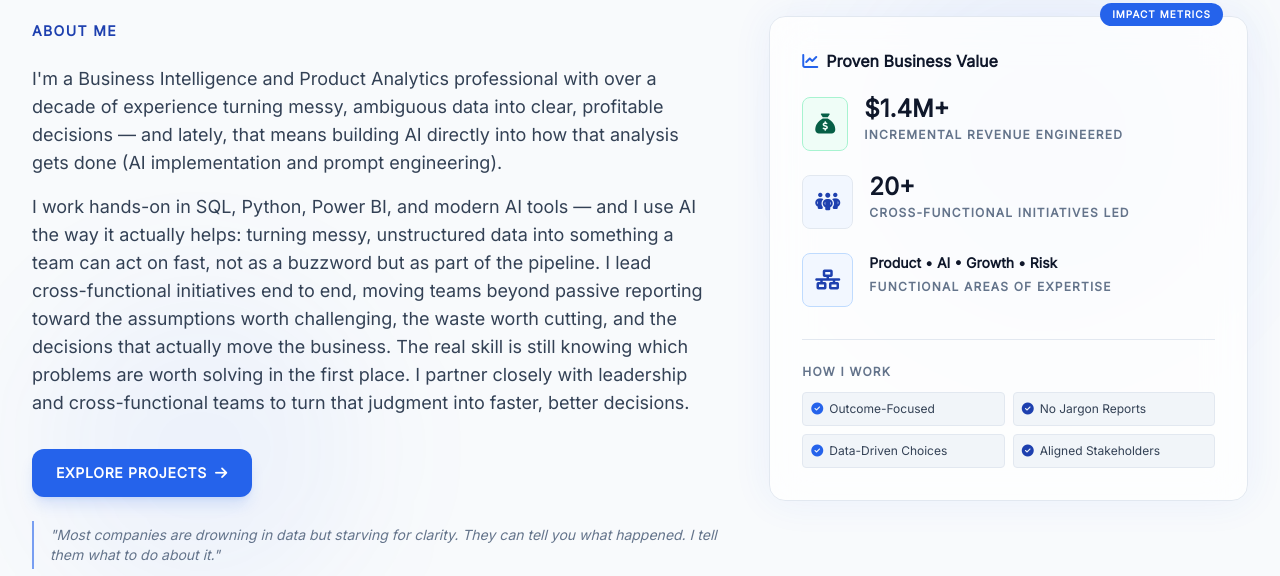
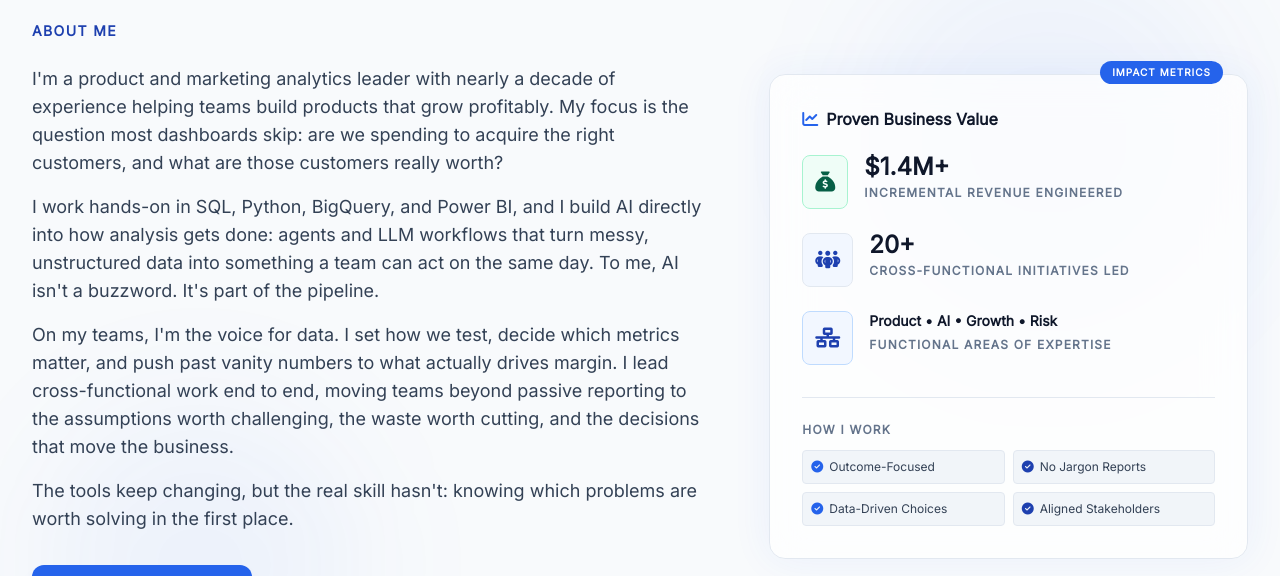
Before and after one commit to tatendauta/Profile, a plain HTML site: page index.html in a window 1280 px wide. Shown: the part 229-805 px from the top of the page. Drawn offline with nearby package versions, Linux system fonts and the light colour scheme.

Commit message:
Expand Home page bio to four paragraphs
Rewrites the About Me copy to lead with acquisition economics and
customer value, and expands AI/agent work and cross-functional
leadership into their own paragraphs.

Co-Authored-By: Claude Sonnet 5 <noreply@anthropic.com>

```diff
--- a/index.html
+++ b/index.html
@@ -172,11 +172,17 @@
 
                     <div class="space-y-4 text-slate-700 text-base sm:text-lg leading-relaxed max-w-2xl font-light font-sans">
                         <p>
-                            I'm a Business Intelligence and Product Analytics professional with over a decade of experience turning messy, ambiguous data into clear, profitable decisions — and lately, that means building AI directly into how that analysis gets done (AI implementation and prompt engineering).
+                            I'm a product and marketing analytics leader with nearly a decade of experience helping teams build products that grow profitably. My focus is the question most dashboards skip: are we spending to acquire the right customers, and what are those customers really worth?
                         </p>
-                         <p>
-                          I work hands-on in SQL, Python, Power BI, and modern AI tools — and I use AI the way it actually helps: turning messy, unstructured data into something a team can act on fast, not as a buzzword but as part of the pipeline. I lead cross-functional initiatives end to end, moving teams beyond passive reporting toward the assumptions worth challenging, the waste worth cutting, and the decisions that actually move the business. The real skill is still knowing which problems are worth solving in the first place. I partner closely with leadership and cross-functional teams to turn that judgment into faster, better decisions.
-                         </p>
+                        <p>
+                            I work hands-on in SQL, Python, BigQuery, and Power BI, and I build AI directly into how analysis gets done: agents and LLM workflows that turn messy, unstructured data into something a team can act on the same day. To me, AI isn't a buzzword. It's part of the pipeline.
+                        </p>
+                        <p>
+                            On my teams, I'm the voice for data. I set how we test, decide which metrics matter, and push past vanity numbers to what actually drives margin. I lead cross-functional work end to end, moving teams beyond passive reporting to the assumptions worth challenging, the waste worth cutting, and the decisions that move the business.
+                        </p>
+                        <p>
+                            The tools keep changing, but the real skill hasn't: knowing which problems are worth solving in the first place.
+                        </p>
                     </div>
 
                     <div class="flex flex-wrap gap-3.5 pt-2">
```
